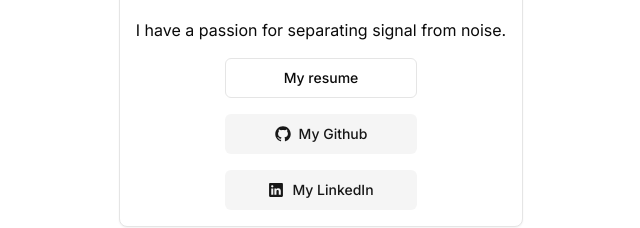
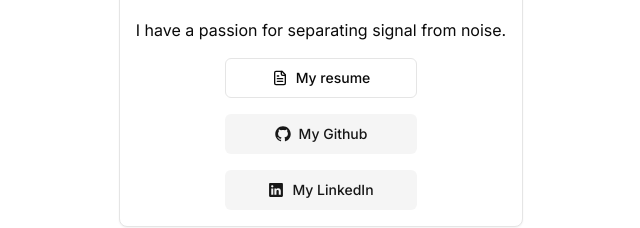
Before and after one commit to harryt04/portfolio, a Next.js app: page / in a window 1280 px wide. Shown: the part 494-722 px from the top of the page, without its empty margins (319-959 px from the left). Built offline with nearby package versions, Linux system fonts and the light colour scheme; no server answers.

Commit message:
resume icon

```diff
--- a/app/page.tsx
+++ b/app/page.tsx
@@ -1,13 +1,11 @@
 import { ThemeSwitcher } from '@/components/custom/themeSwitcher'
 import { Button } from '@/components/ui/button'
 import { GitHubLogoIcon, LinkedInLogoIcon } from '@radix-ui/react-icons'
-import Image from 'next/image'
 import Link from 'next/link'
 import { Avatar, AvatarFallback, AvatarImage } from '@/components/ui/avatar'
 
-import IconCloud from '@/components/magicui/icon-cloud'
-import { DotPatternOutlet } from '@/components/custom/dot-pattern-outlet'
 import { Card } from '@/components/ui/card'
+import { FileText } from 'lucide-react'
 
 const mySkills = [
   '.net',
@@ -62,6 +60,7 @@ export default function Home() {
             </p>
             <Link href="/resume.pdf">
               <Button className="w-48" variant="outline">
+                <FileText className="mr-2 h-4 w-4" />
                 My resume
               </Button>
             </Link>
```
